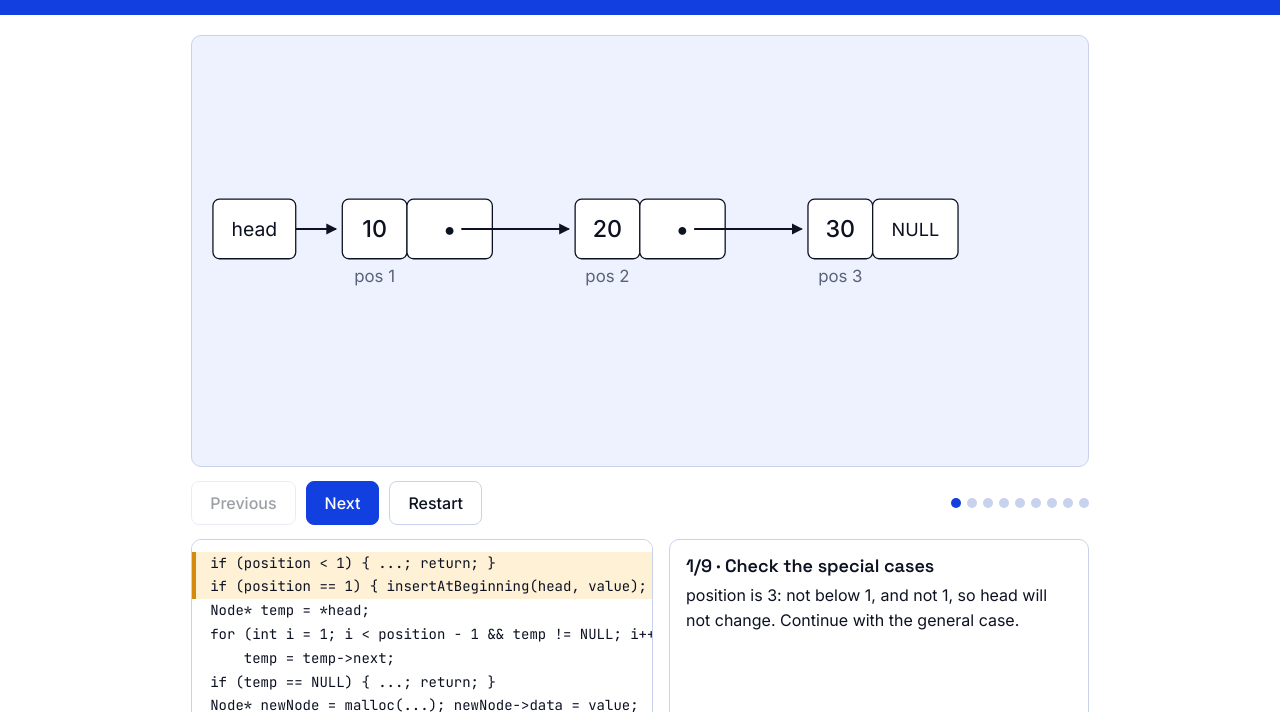
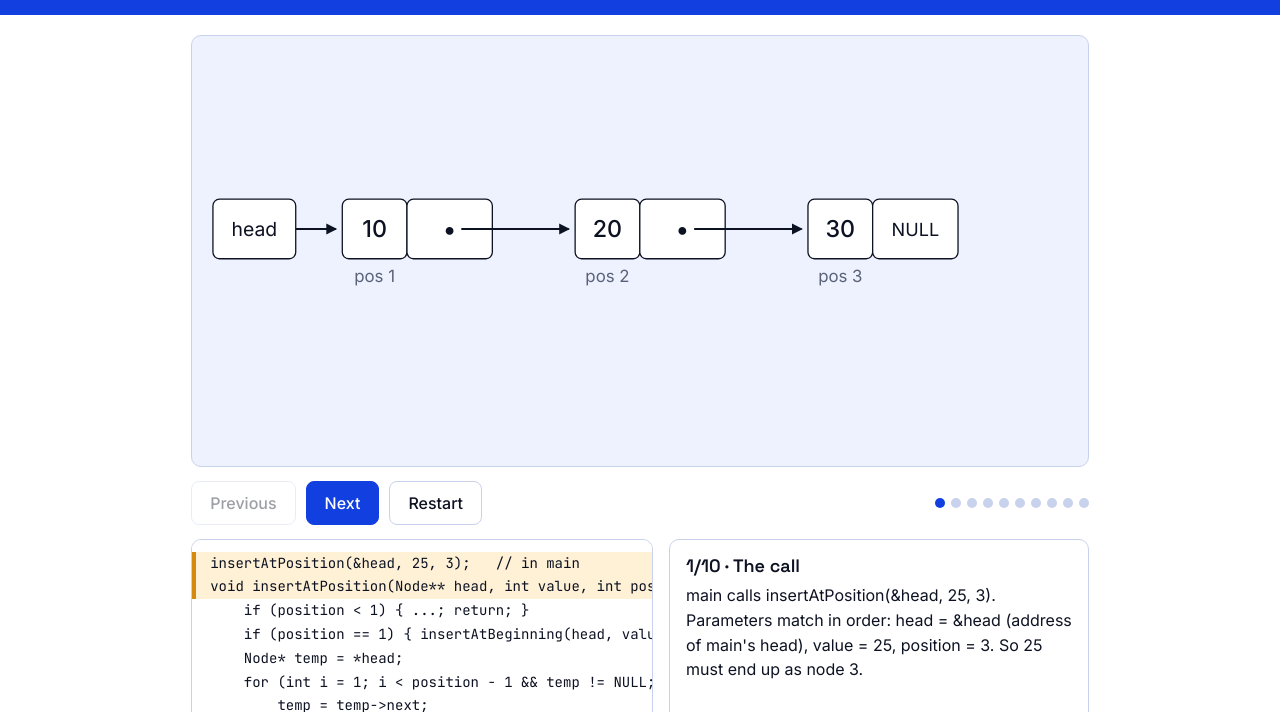
Before and after one commit to ganyujie530-spe/study-visuals, a plain HTML site: page cst108/insert-at-position.html in a window 1280 px wide. Shown: the part 88-800 px from the top of the page. Drawn offline with Linux system fonts and the light colour scheme.

Commit message:
insertAtPosition: show the call and function header; add a step for parameter values
Co-Authored-By: Claude Opus 5.5 <noreply@anthropic.com>
Claude-Session: https://claude.ai/code/session_01DiR2fXsyRJwkf9aRAQKuD8

```diff
--- a/cst108/insert-at-position.html
+++ b/cst108/insert-at-position.html
@@ -56,7 +56,7 @@ pre div.hl{background:var(--hot);border-left-color:var(--hotline)}
 <div class="dots" id="dots"></div>
 </div>
 <div class="grid">
-<pre id="code"><div>if (position &lt; 1) { ...; return; }</div><div>if (position == 1) { insertAtBeginning(head, value); return; }</div><div>Node* temp = *head;</div><div>for (int i = 1; i &lt; position - 1 &amp;&amp; temp != NULL; i++)</div><div>    temp = temp-&gt;next;</div><div>if (temp == NULL) { ...; return; }</div><div>Node* newNode = malloc(...); newNode-&gt;data = value;</div><div>newNode-&gt;next = temp-&gt;next;</div><div>temp-&gt;next = newNode;</div></pre>
+<pre id="code"><div>insertAtPosition(&amp;head, 25, 3);   // in main</div><div>void insertAtPosition(Node** head, int value, int position) {</div><div>    if (position &lt; 1) { ...; return; }</div><div>    if (position == 1) { insertAtBeginning(head, value); return; }</div><div>    Node* temp = *head;</div><div>    for (int i = 1; i &lt; position - 1 &amp;&amp; temp != NULL; i++)</div><div>        temp = temp-&gt;next;</div><div>    if (temp == NULL) { ...; return; }</div><div>    Node* newNode = malloc(...); newNode-&gt;data = value;</div><div>    newNode-&gt;next = temp-&gt;next;</div><div>    temp-&gt;next = newNode;</div><div>}</div></pre>
 <div class="cap" aria-live="polite"><h2 id="ctitle"></h2><p id="ctext"></p></div>
 </div>
 <div class="rules">
@@ -68,15 +68,16 @@ pre div.hl{background:var(--hot);border-left-color:var(--hotline)}
 <script>
 {
 const steps=[
- {t:-1,i:null,lines:[0,1],title:"Check the special cases",text:"position is 3: not below 1, and not 1, so head will not change. Continue with the general case."},
- {t:0,i:null,lines:[2],title:"temp = *head",text:"temp starts on node 1 (value 10). Goal: stop on node position - 1 = 2, the node BEFORE the new one."},
- {t:0,i:1,lines:[3],title:"i = 1: is 1 < 2? yes",text:"The condition is true (and temp is not NULL), so the loop body runs."},
- {t:1,i:1,lines:[4],title:"temp = temp->next",text:"temp moves to node 2 (value 20). Then i++ makes i = 2."},
- {t:1,i:2,lines:[3],title:"i = 2: is 2 < 2? no",text:"The condition is false, so the loop ends. temp is on node 2, exactly the node before position 3."},
- {t:1,i:2,lines:[5],title:"temp is not NULL",text:"The position is valid (temp would be NULL only if position were larger than length + 1)."},
- {t:1,i:2,lines:[6],nn:true,title:"Create the new node",text:"newNode holds 25. Its next is not set yet, so nothing points to it and it points nowhere."},
- {t:1,i:2,lines:[7],nn:true,a:true,title:"newNode->next = temp->next",text:"temp->next is 20's next, which is the address of 30. Copy it into 25's next: 25 now points to 30. The list itself has not changed yet."},
- {t:1,i:2,lines:[8],nn:true,a:true,b:true,title:"temp->next = newNode",text:"20's next (highlighted) changes from 30 to 25. Now the list is 10 → 20 → 25 → 30 → NULL, and 25 is at position 3."}
+ {t:-1,i:null,lines:[0,1],title:"The call",text:"main calls insertAtPosition(&head, 25, 3). Parameters match in order: head = &head (address of main's head), value = 25, position = 3. So 25 must end up as node 3."},
+ {t:-1,i:null,lines:[2,3],title:"Check the special cases",text:"position is 3: not below 1, and not 1, so head will not change. Continue with the general case."},
+ {t:0,i:null,lines:[4],title:"temp = *head",text:"temp starts on node 1 (value 10). Goal: stop on node position - 1 = 2, the node BEFORE the new one."},
+ {t:0,i:1,lines:[5],title:"i = 1: is 1 < 2? yes",text:"The condition is true (and temp is not NULL), so the loop body runs."},
+ {t:1,i:1,lines:[6],title:"temp = temp->next",text:"temp moves to node 2 (value 20). Then i++ makes i = 2."},
+ {t:1,i:2,lines:[5],title:"i = 2: is 2 < 2? no",text:"The condition is false, so the loop ends. temp is on node 2, exactly the node before position 3."},
+ {t:1,i:2,lines:[7],title:"temp is not NULL",text:"The position is valid (temp would be NULL only if position were larger than length + 1)."},
+ {t:1,i:2,lines:[8],nn:true,title:"Create the new node",text:"newNode holds 25. Its next is not set yet, so nothing points to it and it points nowhere."},
+ {t:1,i:2,lines:[9],nn:true,a:true,title:"newNode->next = temp->next",text:"temp->next is 20's next, which is the address of 30. Copy it into 25's next: 25 now points to 30. The list itself has not changed yet."},
+ {t:1,i:2,lines:[10],nn:true,a:true,b:true,title:"temp->next = newNode",text:"20's next (highlighted) changes from 30 to 25. Now the list is 10 → 20 → 25 → 30 → NULL, and 25 is at position 3."}
 ];
 const X=[110,290,470],V=["10","20","30"],P=["1","2","3"];
 const pic=document.getElementById('pic'),codeLines=[...document.querySelectorAll('#code div')];
```
